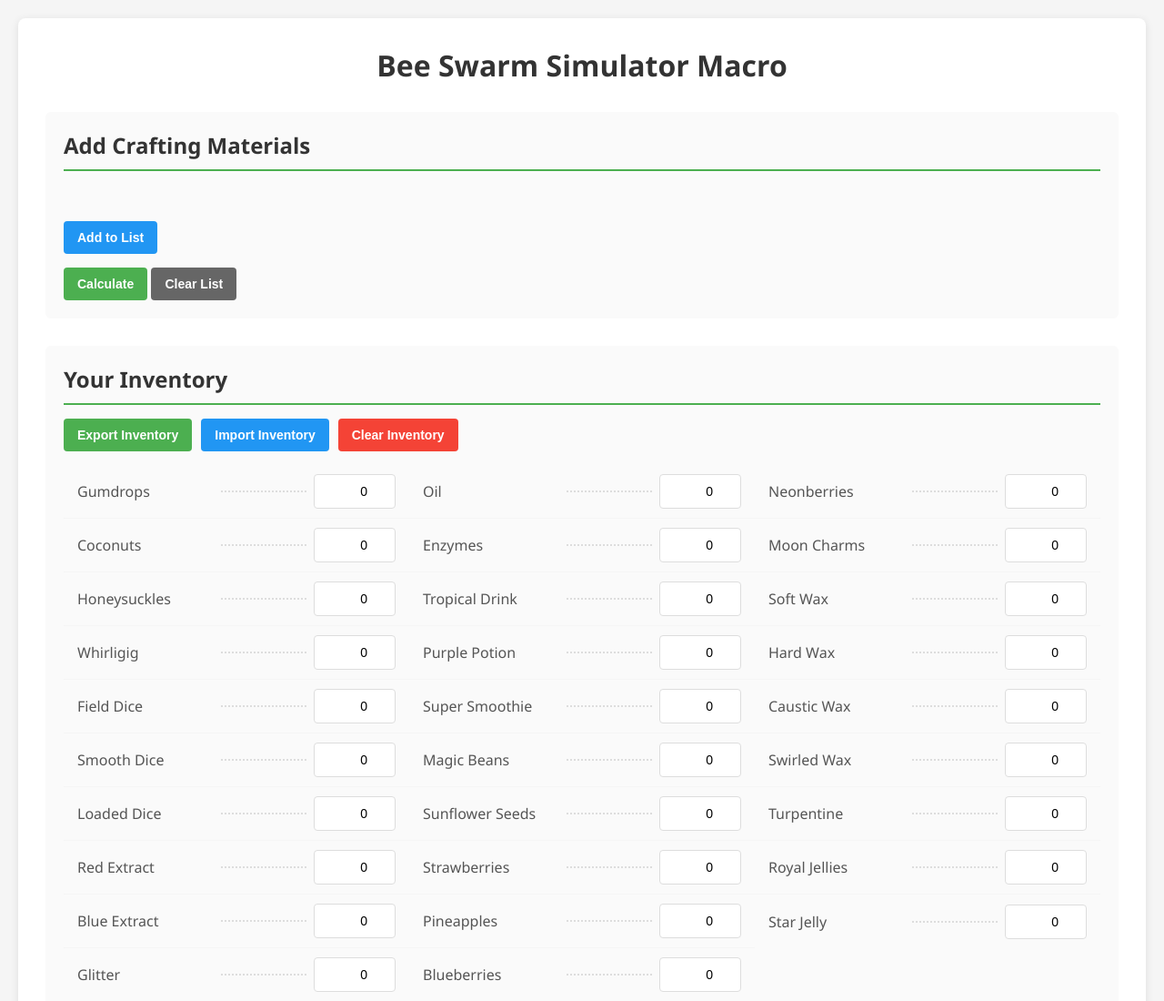
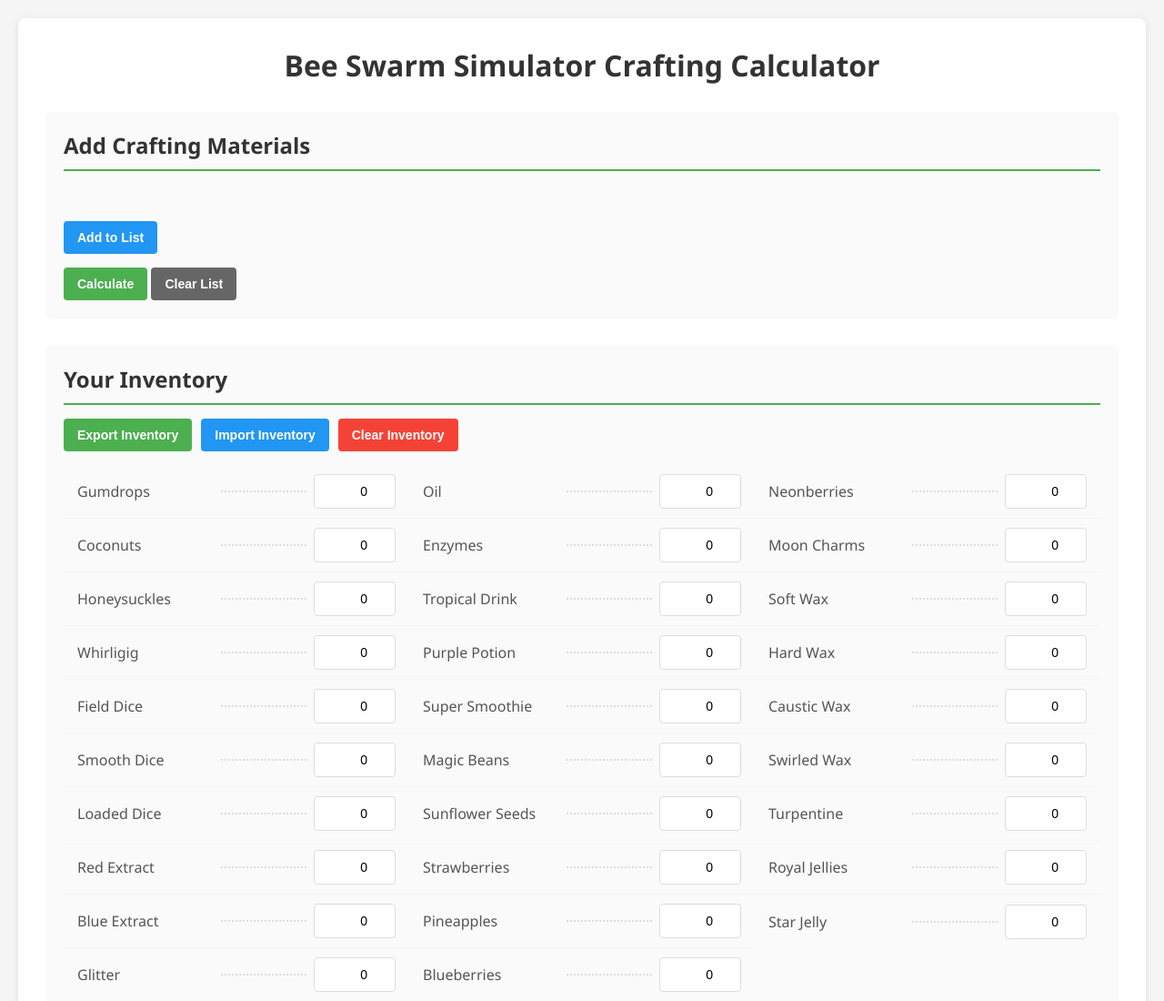
Before and after one commit to joYoo2/bsscrafting, a plain HTML site: page index.html in a window 1280 px wide. Shown: the top 1100 px of the page at 91% size. Drawn offline with Linux system fonts and the light colour scheme.

Commit message:
namechange

```diff
--- a/index.html
+++ b/index.html
@@ -3,12 +3,12 @@
 <head>
     <meta charset="UTF-8">
     <meta name="viewport" content="width=device-width, initial-scale=1.0">
-    <title>Bee Swarm Simulator Macro</title>
+    <title>Bee Swarm Simulator Crafting Calculator</title>
     <link rel="stylesheet" href="styles.css">
 </head>
 <body>
     <div class="container">
-        <h1>Bee Swarm Simulator Macro</h1>
+        <h1>Bee Swarm Simulator Crafting Calculator</h1>
 
         <div class="recipe-selector">
             <h2>Add Crafting Materials</h2>
```
